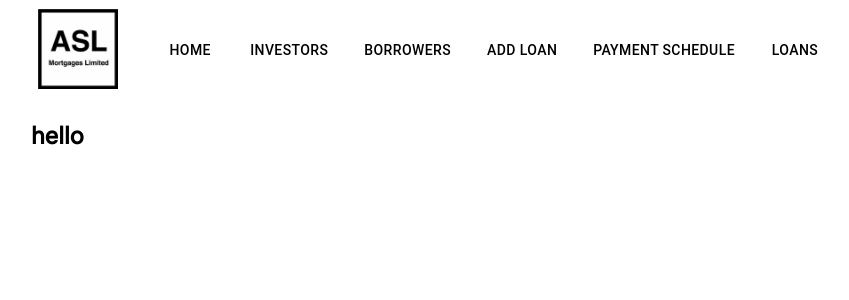
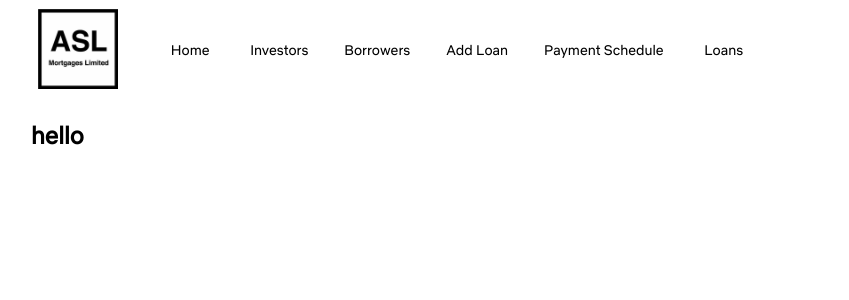
Before and after one commit to frontierSpaceAlien/ASLMortgages_POC, a React (Create React App) app: page / in a window 1280 px wide. Shown: the top 300 px of the page, without its empty margins (33-882 px from the left). Built offline with nearby package versions, Linux system fonts and the light colour scheme.

Commit message:
updated fonts

```diff
--- a/src/App.js
+++ b/src/App.js
@@ -5,11 +5,33 @@ import {
   BrowserRouter as Router,
   Routes,
 } from "react-router-dom";
+import { createTheme, ThemeProvider } from '@mui/material/styles';
 import Button from '@mui/material/Button';
 import Browse from "./pages/Browse";
 import Borrowers from "./pages/Borrower";
 import AddLoan from "./pages/AddLoan";
 import logo from "./assets/logo/image01.png"
+import NetflixSansReg from "./fonts/NetflixSans-Regular.ttf";
+
+const theme = createTheme({
+    typography: {
+        fontFamily: 'NetflixSans',
+    },
+    components: {
+        MuiCssBaseline: {
+            styleOverrides: `
+        @font-face {
+          font-family: 'NetflixSans';
+          font-style: normal;
+          font-display: swap;
+          font-weight: 400;
+          src: local('NetflixSans'), url(${NetflixSansReg}) format('truetype');
+          unicodeRange: U+0000-00FF, U+0131, U+0152-0153, U+02BB-02BC, U+02C6, U+02DA, U+02DC, U+2000-206F, U+2074, U+20AC, U+2122, U+2191, U+2193, U+2212, U+2215, U+FEFF;
+        }
+      `,
+        },
+    },
+});
 
 const App = () =>  {
   return (
@@ -24,13 +46,15 @@ const App = () =>  {
                   </NavLink>
 {/* Remember to change the header names to appropriate tab names
 remove this comment when done */}
-              </li>
-                <li><NavLink to = "/"><Button sx={{ color: 'black'}}>Home</Button></NavLink></li>
-                <li><NavLink to ="/Investors"><Button sx={{ color: 'black'}}>Investors</Button></NavLink></li>
-                <li><NavLink to ="/Borrowers"><Button sx={{ color: 'black'}}>Borrowers</Button></NavLink></li>
-                <li><NavLink to = "/AddLoan "><Button sx={{ color: 'black'}}>Add Loan</Button></NavLink></li>
-                <li><NavLink to = "/Schedule"><Button sx={{ color: 'black'}}>Payment Schedule</Button></NavLink></li>
-                <li><NavLink to = "/Loans"><Button sx={{ color: 'black'}}>Loans</Button></NavLink></li>
+                  </li>
+                  <ThemeProvider theme={theme}>
+                      <li><NavLink to="/"><Button sx={{ color: 'black', textTransform: 'capitalize' }}>Home</Button></NavLink></li>
+                      <li><NavLink to="/Investors"><Button sx={{ color: 'black', textTransform: 'capitalize' }}>Investors</Button></NavLink></li>
+                      <li><NavLink to="/Borrowers"><Button sx={{ color: 'black', textTransform: 'capitalize' }}>Borrowers</Button></NavLink></li>
+                      <li><NavLink to="/AddLoan "><Button sx={{ color: 'black', textTransform: 'capitalize' }}>Add Loan</Button></NavLink></li>
+                      <li><NavLink to="/Schedule"><Button sx={{ color: 'black', textTransform: 'capitalize' }}>Payment Schedule</Button></NavLink></li>
+                      <li><NavLink to="/Loans"><Button sx={{ color: 'black', textTransform: 'capitalize' }}>Loans</Button></NavLink></li>
+                 </ThemeProvider>
               </ul>
               <div className="content">
                 <Routes>
--- a/src/index.css
+++ b/src/index.css
@@ -8,7 +8,7 @@ body {
   background-color:  white ;
   margin: 0;
 }
-h1, h2, p, ul, li, input{
+h1, h2, h3, p, ul, li, input{
   font-family: 'NetflixSans';
 }
 ul.header {
@@ -76,8 +76,10 @@ ul.header li a {
 .tableView{
   height: 100%;
 }
-.Button {
-    color: black;
-    font-family: 'NetflixSans';
-    text-transform: capitalize;
+.align-right {
+    justify-content: right ;
 }
+.align-row{
+    display: flex;
+    flex-direction: row;
+}
--- a/src/pages/Borrower.js
+++ b/src/pages/Borrower.js
@@ -1,6 +1,6 @@
 import * as React from 'react';
 import PropTypes from 'prop-types';
-import { styled } from '@mui/material/styles';
+import { styled, createTheme, ThemeProvider } from '@mui/material/styles';
 import Box from '@mui/material/Box';
 import Collapse from '@mui/material/Collapse';
 import IconButton from '@mui/material/IconButton';
@@ -16,6 +16,28 @@ import Paper from '@mui/material/Paper';
 import Button from '@mui/material/Button';
 import KeyboardArrowDownIcon from '@mui/icons-material/KeyboardArrowDown';
 import KeyboardArrowUpIcon from '@mui/icons-material/KeyboardArrowUp';
+import NetflixSansReg from '../fonts/NetflixSans-Regular.ttf';
+import AddIcon from '@mui/icons-material/Add';
+
+const theme = createTheme({
+    typography: {
+        fontFamily: 'NetflixSans',
+    },
+    components: {
+        MuiCssBaseline: {
+        styleOverrides: `
+        @font-face {
+          font-family: 'NetflixSans';
+          font-style: normal;
+          font-display: swap;
+          font-weight: 400;
+          src: local('NetflixSans'), url(${NetflixSansReg}) format('truetype');
+          unicodeRange: U+0000-00FF, U+0131, U+0152-0153, U+02BB-02BC, U+02C6, U+02DA, U+02DC, U+2000-206F, U+2074, U+20AC, U+2122, U+2191, U+2193, U+2212, U+2215, U+FEFF;
+        }
+      `,
+        },
+    },
+});
 
 function createData(name, startDate, endDate, dayIntDue, intRate, price) {
   return {
@@ -196,14 +218,18 @@ export default function CollapsibleTable() {
   <div className = "tableView">
     <Paper elevation={0} style={{ height: "100%", paddingLeft: 100, paddingRight:100}}>
         <TableContainer>
-          <h2>Borrower Information</h2>
-          <Button
-            className="Button"
-            sx={{ color: "black", fontWeight: 'bold', textTransform: 'capitalize' }}
-            onClick={console.log("hello")}
-           >
-           Add Borrower
-           </Button>
+        <h3>Borrower Information</h3>
+        <ThemeProvider theme={theme}>
+            <div className = "align-row">
+                <Button
+                    endIcon={<AddIcon />}
+                    sx={{ color: "black", textTransform: 'capitalize' }}
+                    onClick={console.log("hello")}
+                >
+                Add Borrower
+                </Button>
+            </div>
+        </ThemeProvider>
           <Table  aria-label="collapsible table" size='small'>
             <TableHead>
               <TableRow>
```
